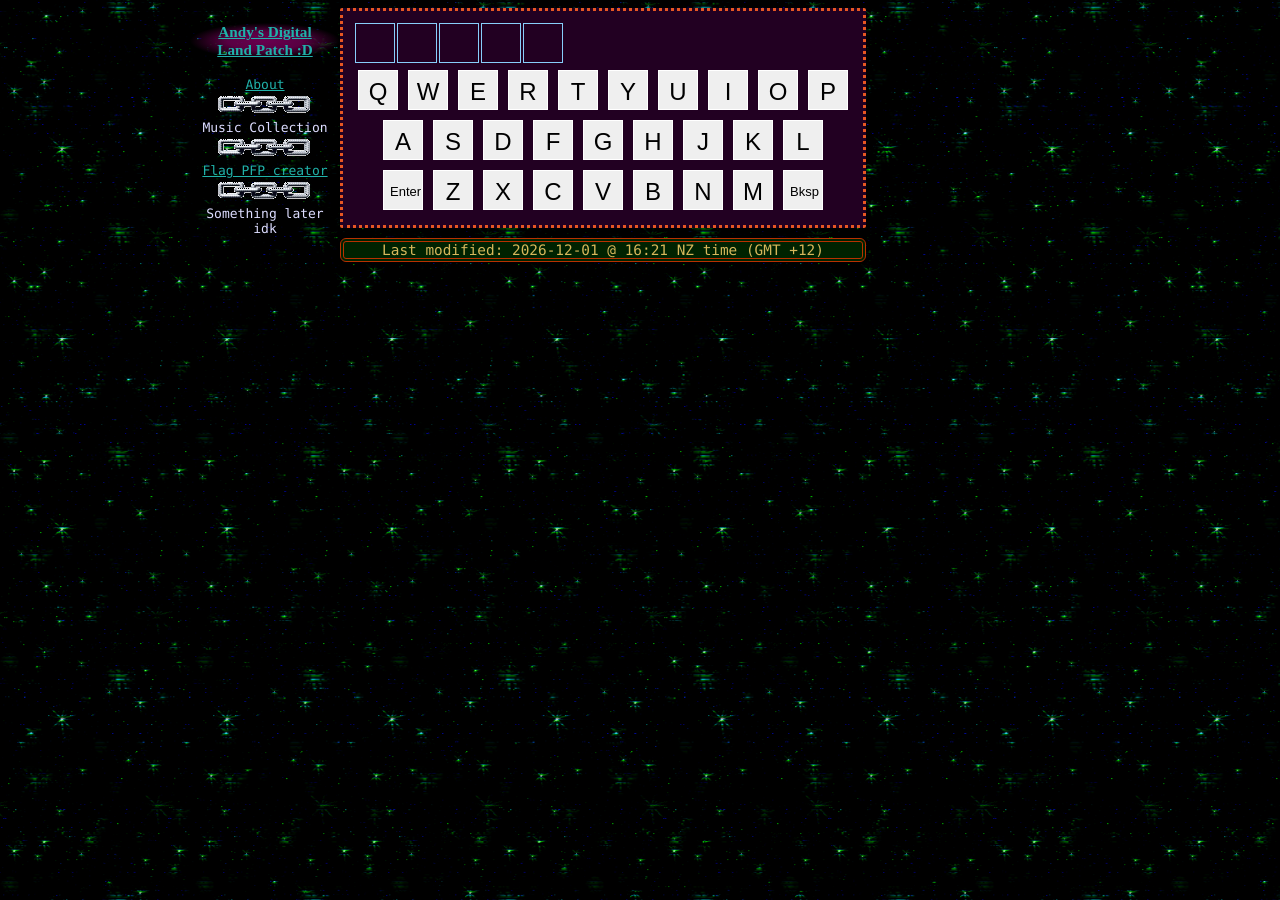
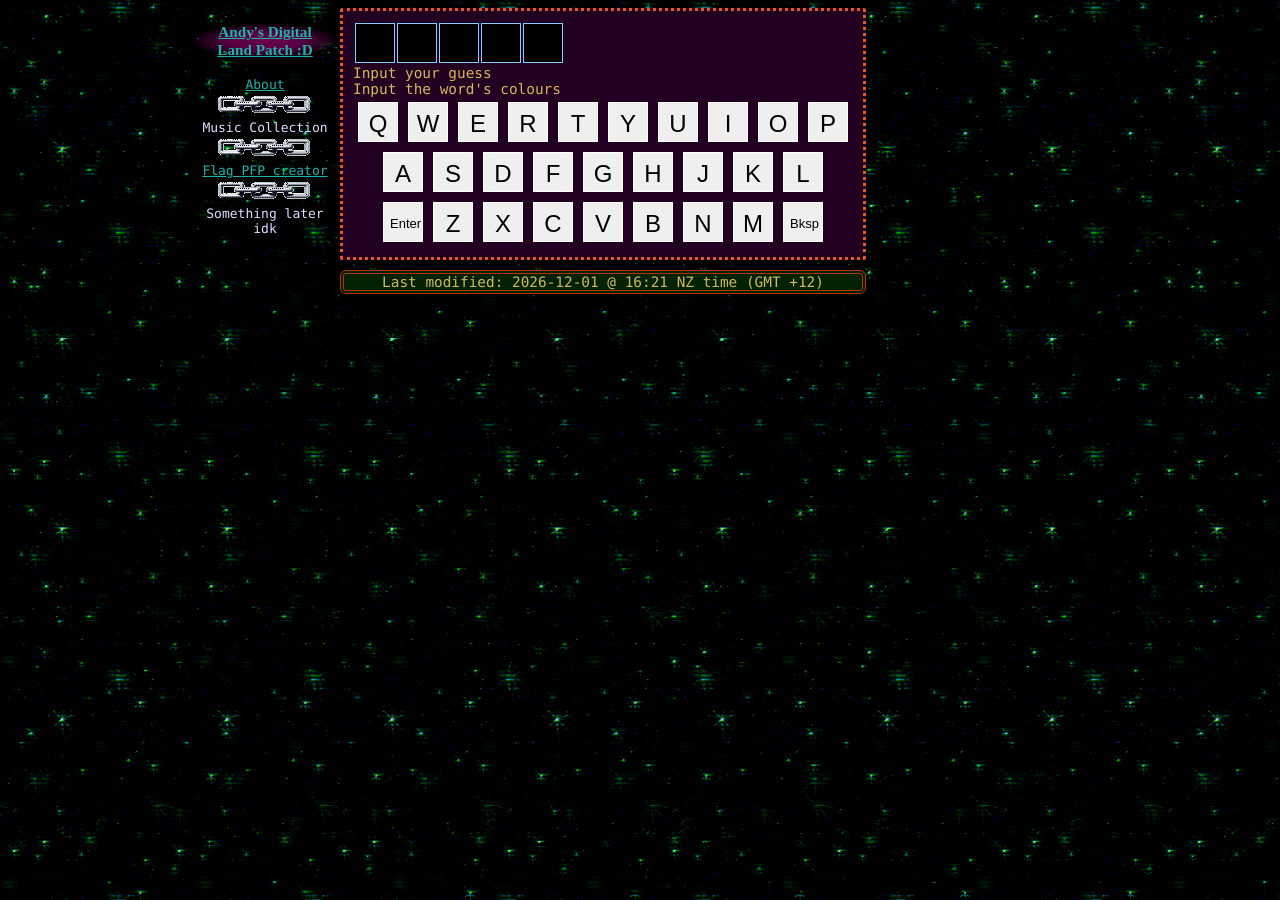
Before and after one commit to 64andy/neocities-website, a Jekyll site: the page built from pages/wordle-solver.md, in a window 1280 px wide. Built offline with Jekyll 4.4.1, drawn with Linux system fonts in a browser that asks for light colours.

Commit message:
Enter now switches you between keyboard states

```diff
--- a/css/wordle.css
+++ b/css/wordle.css
@@ -1,3 +1,7 @@
+.hidden {
+    display: none !important;
+}
+
 .word-input-row {
     row-gap: 5px;
     column-gap: 5px;
@@ -14,31 +18,61 @@
     padding: 0px;
     line-height: 35px;
     text-align: center;
+    color: white;
 }
 
 .keyboard {
     display: flex;
+    margin: auto;
     align-items: center;
     flex-direction: column;
+    width: max-content;
 }
 
 .keyboard-row {
     display: flex;
+    width: 100%;
     flex-direction: row;
     align-items: center;
     align-content: space-around;
+    justify-content: center;
 }
 
-.keyboard-char {
+.keyboard-key {
+    text-align: center;
+}
+
+.char-key {
     font-size: x-large;
     border: 1px solid white;
     margin: 5px;
     width: 40px;
     height: 40px;
     line-height: 40px;
-    text-align: center;
+}
+
+.colour-key {
+    font-size: x-large;
+    border: 1px solid white;
+    margin: 3px;
+    line-height: 40px;
+    color: white;
+    width: 100%;
 }
 
 .special-char {
     font-size: small !important;
 }
+
+.char-correct {
+    background-color: green;
+}
+.char-wrong-spot {
+    background-color: hsl(61, 100%, 30%);
+}
+.char-wrong-char {
+    background-color: #a44;
+}
+.char-nothing {
+    background-color: #000;
+}
--- a/js/wordle/wordle-solver.js
+++ b/js/wordle/wordle-solver.js
@@ -5,28 +5,35 @@
 /**
  * States if we're entering the word, or its colours
  * @readonly
- * @enum {Symbol}
+ * @enum {String}
  */
 const KeyboardState = {
-    Chars: Symbol("Chars"),
-    Colours: Symbol("Colours"),
+    Chars: "Chars",
+    Colours: "Colours",
 }
 
 /**
  * Represents how correct each character is (i.e. their colour)
  * @readonly
- * @enum {Symbol}
+ * @enum {String}
  */
 const CharPosition = {
-    Correct: Symbol('char-correct'),
-    WrongSpot: Symbol('char-wrong-spot'),
-    Nothing: Symbol('char-nothing'),
+    Correct: 'char-correct',
+    WrongSpot: 'char-wrong-spot',
+    WrongChar: 'char-wrong-char',
+    Nothing: 'char-nothing',
 }
 
 const CharToColour = {
-    'g': CharPosition.Correct,
-    'y': CharPosition.WrongSpot,
-    'b': CharPosition.Nothing,
+    // Correct character correct spot
+    'g': CharPosition.Correct,      // (g)reen
+    // Correct character wrong spot
+    'y': CharPosition.WrongSpot,    // (y)ellow
+    // Wrong character wrong spot
+    // (Multiple binding  just for me)
+    'b': CharPosition.WrongChar,    // (b)lack [in wordle it's black]
+    'r': CharPosition.WrongChar,    // (r)ed [because here it's red]
+    '.': CharPosition.WrongChar,    // My original CLI version used this key
 }
 
 // =======================================
@@ -46,8 +53,9 @@
             this.backspace();
             return;
         }
-        key = key.toLowerCase();
-        if (!Object.keys(CharToColour).includes(key)) {    // Only these colours allowed
+
+        const colour = CharToColour[key.toLowerCase()];
+        if (colour == undefined) {
             return;
         }
 
@@ -56,7 +64,7 @@
             return false;
         }
 
-        this.wordColours.push(key);
+        this.wordColours.push(colour);
     }
 
     backspace() {
@@ -122,7 +130,7 @@
         // "Enter" progresses the state instead of modifying the
         // inputted characters.
         if (key == ENTER) {
-            this.#enter();
+            this.enter();
             return;
         }
 
@@ -145,8 +153,22 @@
         );
     }
 
-    #enter() {
-        console.log("Cool you hit enter, doing nothing until you implement this");
+    enter() {
+        switch (this.state) {
+            case KeyboardState.Chars:
+                document.querySelector("#char-keyboard").classList.add("hidden");
+                document.querySelector("#colour-keyboard").classList.remove("hidden");
+                this.state = KeyboardState.Colours;
+                break;
+            case KeyboardState.Colours:
+                document.querySelector("#char-keyboard").classList.remove("hidden");
+                document.querySelector("#colour-keyboard").classList.add("hidden");
+                this.state = KeyboardState.Chars;
+                break;
+            default:
+                console.error(this.state);
+                throw new Error(`Unknown State: ${this.state}`);
+        }
     }
 
 }
@@ -176,10 +198,10 @@
             const colour = colours[i] || CharPosition.Nothing;
             // First, remove any other colouring class that might've been there
             Object.values(CharPosition).forEach(possibleColour => {
-                characterElement.classList.remove(possibleColour.description)
+                characterElement.classList.remove(possibleColour)
             });
             // Then add the right one
-            characterElement.classList.add(colour.description);
+            characterElement.classList.add(colour);
             // Finally, insert the character
             characterElement.textContent = char.toUpperCase();
         }
--- a/pages/wordle-solver.md
+++ b/pages/wordle-solver.md
@@ -8,7 +8,7 @@
     <table> <!-- So the tr doesn't get deleted for being invalid -->
     <tr class="word-input-row">
         {% for col in (0..4) %}
-        <td class="word-char" data-col="{{col}}"></td>
+        <td class="word-char char-nothing" data-col="{{col}}"></td>
         {% endfor %}
     </tr>
     </table>
@@ -17,14 +17,20 @@
     <!-- The JS will fill this up -->
 </table>
 
-<div class="keyboard" id="keyboard">
+<div id="message-box">
+    <span class="msg">Input your guess</span>
+    <br>
+    <span class="msg">Input the word's colours</span>
+</div>
+
+<div class="keyboard" id="char-keyboard">
     <!-- You can't create literal arrays in Liquid, but you can split a string into one -->
     <!-- https://heliumdev.com/blog/create-an-array-in-shopifys-liquid -->
     <!-- Row #1: QWERTYUIOP -->
     <div class="keyboard-row">
     {% assign row = "qwertyuiop" | split: '' %}
     {% for char in row %}
-        <button class="keyboard-char" data-key="{{char}}">
+        <button class="keyboard-key char-key" data-key="{{char}}">
             {{char | upcase}}
         </button>
     {% endfor %}
@@ -34,7 +40,7 @@
     <div class="keyboard-row">
     {% assign row = "asdfghjkl" | split: '' %}
     {% for char in row %}
-        <button class="keyboard-char" data-key="{{char}}">
+        <button class="keyboard-key char-key" data-key="{{char}}">
             {{char | upcase}}
         </button>
     {% endfor %}
@@ -42,20 +48,35 @@
 
     <!-- Row #3: Enter + ZXCVBNM + Backspace -->
     <div class="keyboard-row">
-        <button class="keyboard-char special-char" data-key="Enter">
+        <button class="keyboard-key char-key special-char" data-key="Enter">
             Enter
         </button>
     {% assign row = "zxcvbnm" | split: '' %}
     {% for char in row %}
-        <button class="keyboard-char" data-key="{{char}}">
+        <button class="keyboard-key char-key" data-key="{{char}}">
             {{char | upcase}}
         </button>
     {% endfor %}
-        <button class="keyboard-char special-char" data-key="Backspace">
+        <button class="keyboard-key char-key special-char" data-key="Backspace">
             Bksp
         </button>
     </div>
 </div>
+
+<div class="keyboard hidden" id="colour-keyboard">
+    <div class="keyboard-row">
+        <button class="keyboard-key colour-key char-correct" data-key="g">Correct</button>
+    </div>
+    <div class="keyboard-row">
+        <button class="keyboard-key colour-key char-wrong-spot" data-key="y">Wrong Spot</button>
+    </div>
+    <div class="keyboard-row">
+        <button class="keyboard-key char-key special-char" data-key="Enter">Enter</button>
+        <button class="keyboard-key colour-key char-wrong-char" data-key="r">Wrong Character</button>
+        <button class="keyboard-key char-key special-char" data-key="Backspace">Bksp</button>
+    </div>
+</div>
+
 <link href="/css/wordle.css" rel="stylesheet" type="text/css" media="all">
 <script src="/js/wordle/wordle-solver.js" type="text/javascript"></script>
 <script>
```
Also changed, not shown: other parts of pages/wordle-solver.md (+1 -1 lines).
